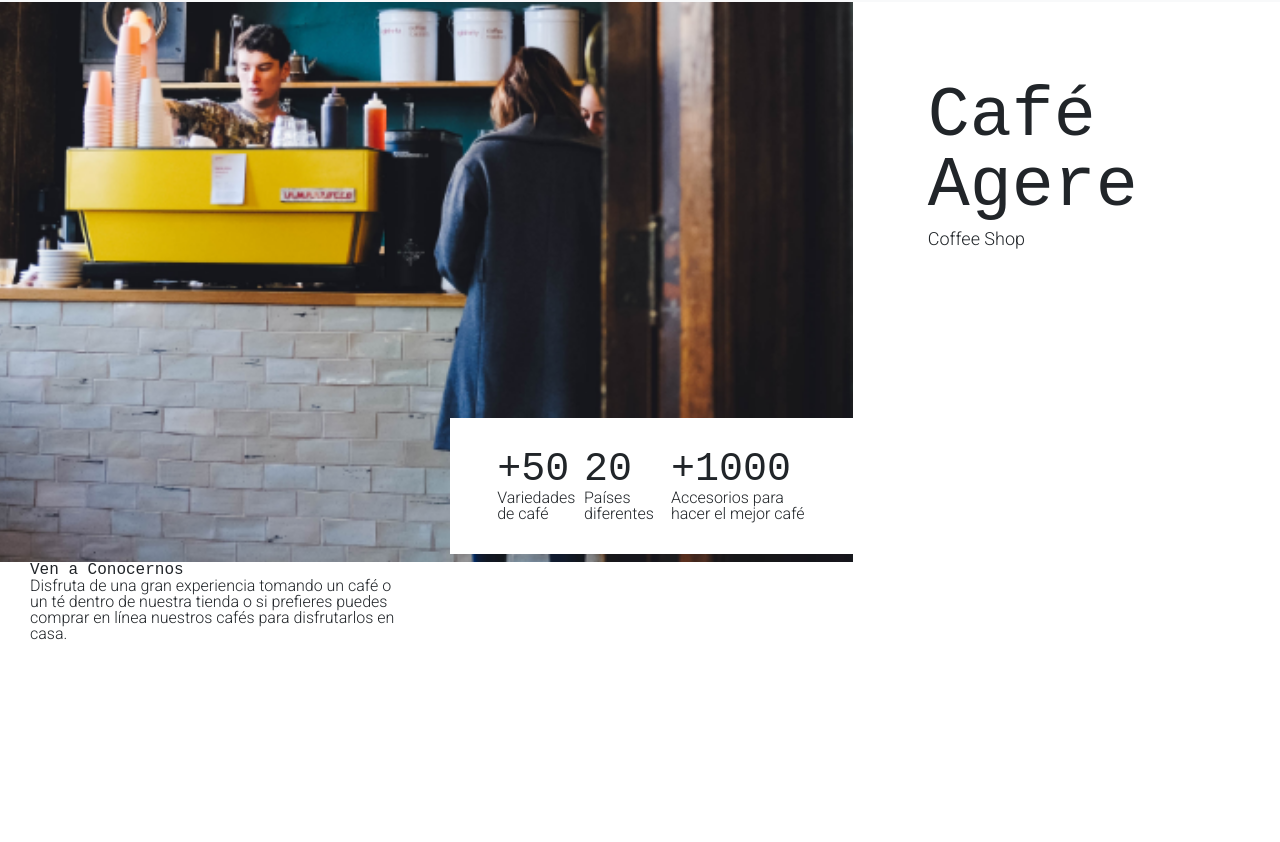
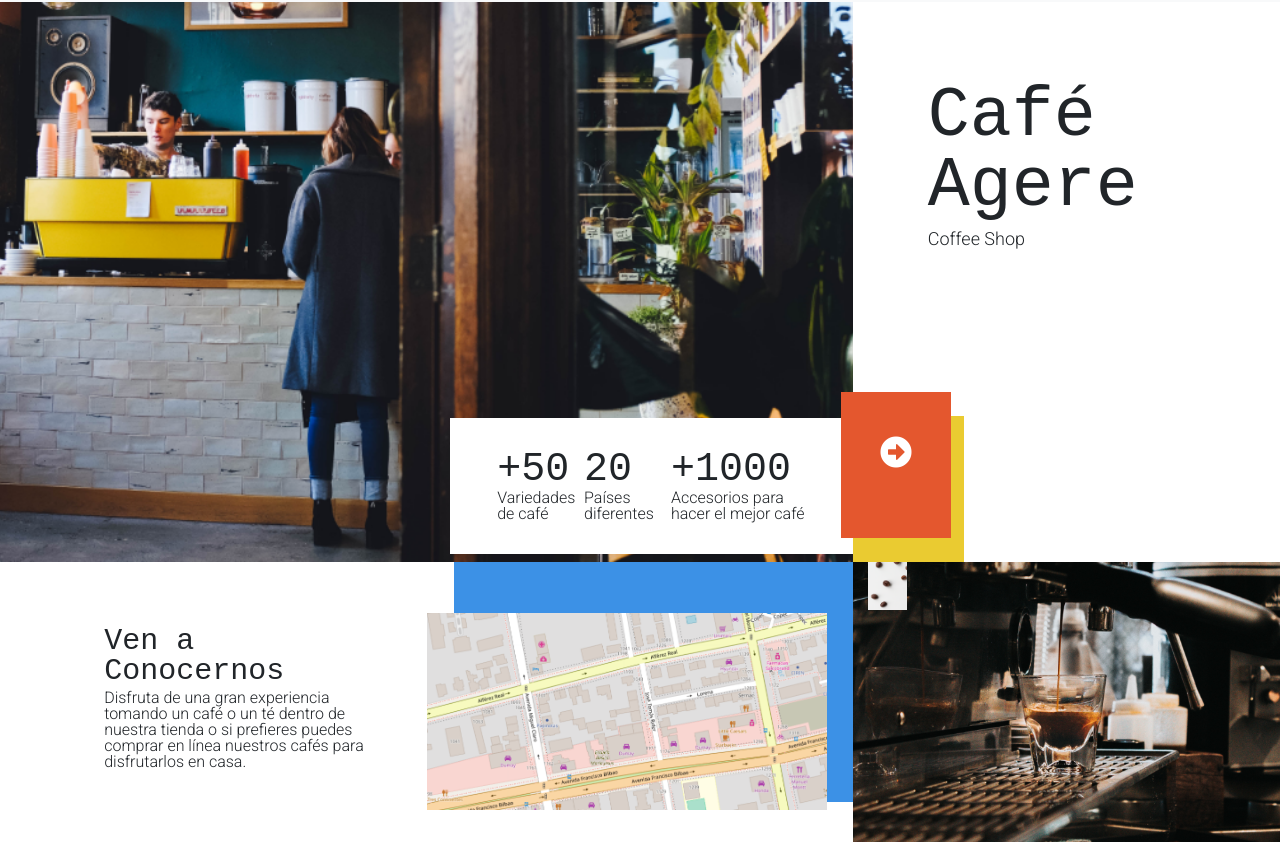
Before and after one commit to Bernabeee/posicionamiento, a plain HTML site: page index.html in a window 1280 px wide. Shown: the part 103-945 px from the top of the page. Before the commit the page ends 800 px from the top, so only its background shows below. Drawn offline with nearby package versions, Linux system fonts and the light colour scheme; a web font is replaced by a local one.

Commit message:
carga casi lista de todos los archivos

```diff
--- a/assets/sass/base/_typography.scss
+++ b/assets/sass/base/_typography.scss
@@ -11,6 +11,7 @@ h4 {
     font-family: $roboto;
 }
 h1 { font-size: $xxx-large;}
+h2 {font-size: $x-large}
 h3 { font-size: $xx-large;}
 h4 { font-size: $large;}
 p { font-size:  $medium;}
--- a/assets/sass/layout/_content.scss
+++ b/assets/sass/layout/_content.scss
@@ -27,3 +27,85 @@
     width: 70%;
     padding-top: 10vh;
 }
+
+.contenidodos__box {
+    height: 26%;
+    width: 26%;
+}
+.contenidodos__box--positionuno {
+    position: absolute;
+    bottom: 0vh;
+    left: 0;
+}
+
+.contenidodos__box--amarillo {
+    background-color: $coral;
+}
+
+.contenidodos__box--fire {
+    background-color: $flame;
+}
+
+.contenidodos__box--positiondos {
+    position: absolute;
+    bottom: 3vh;
+    left: -1vw;
+    text-align: center;
+}
+
+.contenidodos__icon {
+    margin-top: 40%;
+    color: $white;
+}
+
+.contenido__tres--fondo {
+    background-color: $white;
+}
+
+.contenido__tres--dimension {
+    padding: 2% 6% 2% 5%;
+}
+
+.contenido__tres--box {
+    position: absolute;
+    top: 0;
+    right: 0;
+    height: 30vh;
+    width: 46.8%;
+}
+
+.contenido__tres--color {
+    background-color: $blue-de-france;
+}
+
+.mapa {
+    position: absolute;
+    bottom: 4vh;
+    width: 400px;
+}
+.contenido__tres--altura {
+    height: 35vh;;
+}
+
+.contenido__3--fondo {
+    background-image: url("../img/img-2.png");
+    background-position: center center;
+    background-size: cover;
+}
+
+.cafe {
+    background-image: url("../img/img-3.png");
+    background-position: center center;
+    background-size: cover;
+}
+
+.cafe__tamaño {
+    width: 8vw;
+    height: 25vh;
+}
+
+.cafe__position {
+    position: absolute;
+    top: 0%;
+    left: -15%;
+}
--- a/index.html
+++ b/index.html
@@ -7,6 +7,7 @@
     <title>Document</title>
     <link href="https://fonts.googleapis.com/css?family=PT+Mono|Roboto:300&display=swap" rel="stylesheet">
     <link rel="stylesheet" href="assets/css/main.css"/>
+    <link rel="stylesheet" href="https://use.fontawesome.com/releases/v5.6.3/css/all.css" integrity="sha384-UHRtZLI+pbxtHCWp1t77Bi1L4ZtiqrqD80Kn4Z8NTSRyMA2Fd33n5dQ8lWUE00s/" crossorigin="anonymous">
 
 </head>
 <body>
@@ -57,6 +58,10 @@
               <h1>Café <span>Agere</span></h1>
               <h4 class="pt-2">Coffee Shop</h4>
             </div>
+            <div class="contenidodos__box contenidodos__box--amarillo contenidodos__box--positionuno"></div>
+            <div class="contenidodos__box contenidodos__box--fire contenidodos__box--positiondos">
+              <i class="fas fa-arrow-alt-circle-right fa-2x contenidodos__icon"></i>
+            </div>
 
           </div>
           </div>
@@ -66,19 +71,21 @@
       <section>
         <div class="container-fluid">
           <div class="row">
-            <div class="col-md-8">
-              <div class="col-md-6">
-                <h2>Ven a Conocernos</h2>
-                <p>
+            <div class="col-md-8 contenido__tres--fondo contenido__tres--altura">
+              <div class="col-md-6 contenido__tres--dimension">
+                <h2 class="mt-5 ml-5">Ven a Conocernos</h2>
+                <p class="ml-5 mt-1">
                   Disfruta de una gran experiencia tomando un café o un té dentro
                   de nuestra tienda o si prefieres puedes comprar en línea nuestros
                   cafés para disfrutarlos en casa.
                 </p>
               </div>
-              <div class="col-md-6"></div>
-              <div class="col-md-12"></div>
+              <div class="col-md-6 contenido__tres--box contenido__tres--color"></div>
+              <img src="assets/img/img-4.png" class="mapa"/>
             </div>
-            <div class="col-md-4"></div>
+            <div class="col-md-4 contenido__3--fondo">
+              <div class="cafe cafe__tamaño cafe__position"></div>
+            </div>
           </div>
         </div>
       </section>
```
Also changed, not shown: assets/css/main.css, 1 other file.
